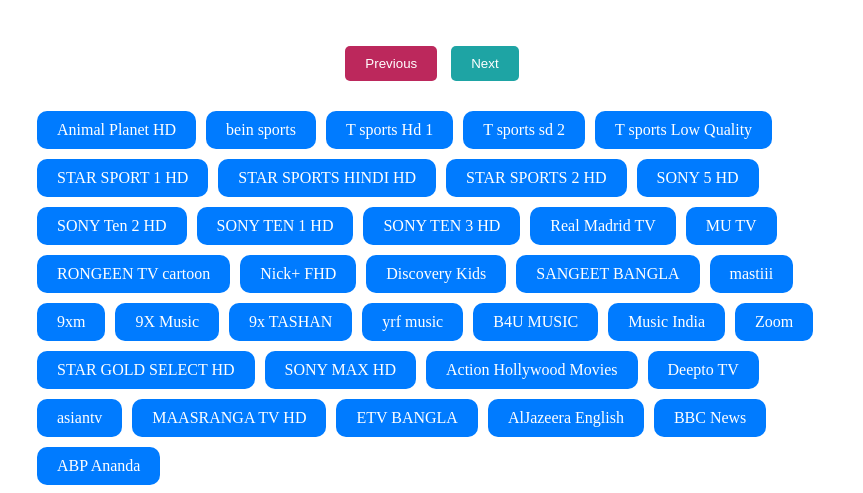
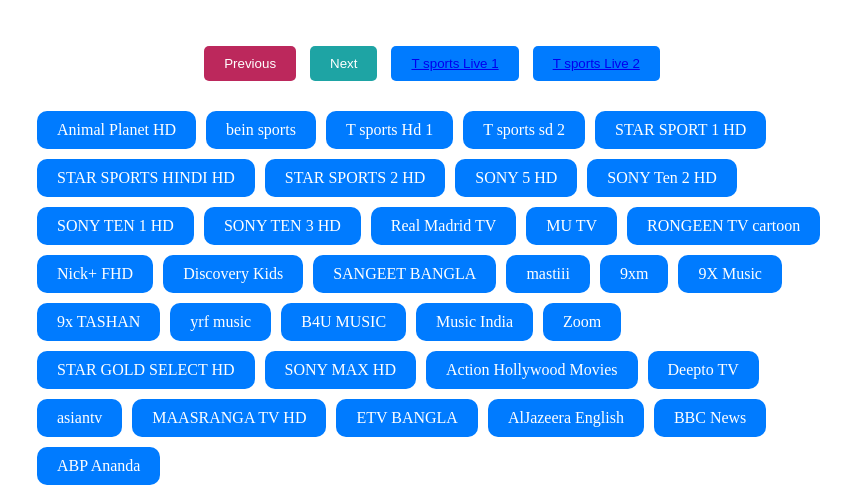
Before and after one commit to bayazidsarour/one, a plain HTML site: page index.html in a window 1280 px wide. Shown: the part 483-976 px from the top of the page, without its empty margins (208-1071 px from the left). Drawn offline with nearby package versions, Linux system fonts and the light colour scheme; no server answers.

Commit message:
index.html

```diff
--- a/index.html
+++ b/index.html
@@ -73,6 +73,8 @@
       <button style="background-color: rgb(30, 164, 164)" id="nextChannel">
         Next
       </button>
+      <button><a href="https://crichd-live.top/live/tsports/play.php?id=https%3A%2F%2Flive-cdn.tsports.com%2Flive-02%2Findex.m3u8">T sports Live 1</a> </button>
+      <button><a href="https://crichd-live.top/live/tsports/play.php?id=https%3A%2F%2Flive-cdn.tsports.com%2Flive-01%2Findex.m3u8">T sports Live 2</a> </button>
     </div>
 
     <!-- Channel List -->
@@ -104,10 +106,7 @@
           name: " T sports sd 2 ",
           url: " https://starshare.org:443/live/Shuvo480/2309/130714.m3u8",
         },
-         {
-          name: " T sports Low Quality ",
-          url: " https://edge01.iptv.digijadoo.net/live/t_sports/playlist.m3u8",
-        },
+
 
         {
           name: " STAR SPORT 1 HD ",
```
